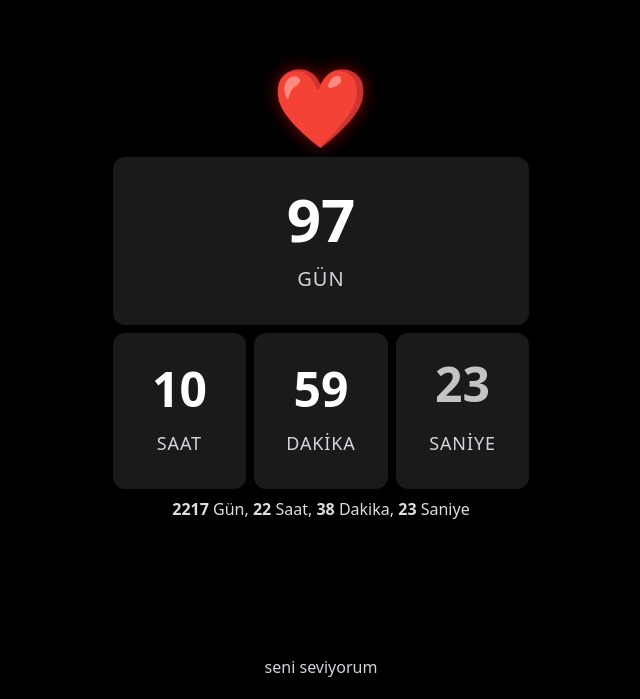
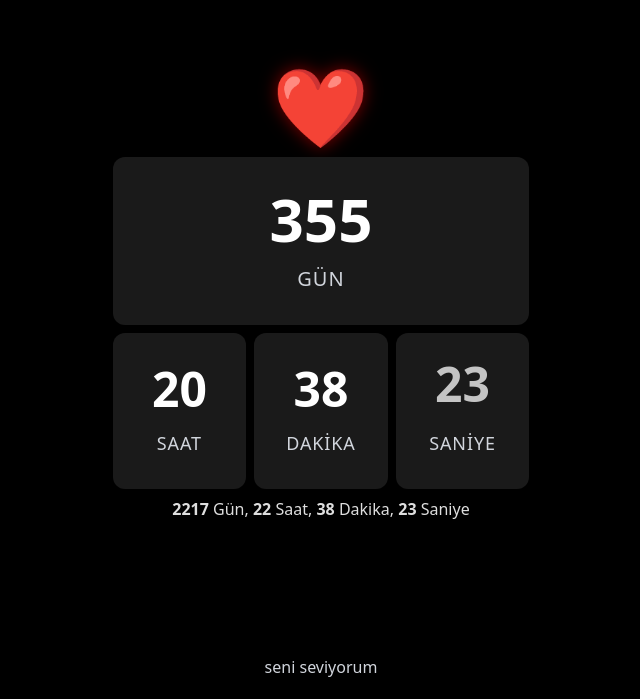
Before and after one commit to bekiryazgann/countdown-timer, a React (Vite) app: page / in a window 1280 px wide. Shown: the part 101-800 px from the top of the page, without its empty margins (319-959 px from the left). Built offline with nearby package versions, Linux system fonts and the light colour scheme.

Commit message:
Update index.tsx

```diff
--- a/src/pages/home/index.tsx
+++ b/src/pages/home/index.tsx
@@ -112,7 +112,7 @@ export default function HomePage() {
    }, [isPlaying]);
 
    useEffect(() => {
-      const targetDate = new Date("2025-06-28T12:21:00");
+      const targetDate = new Date("2026-03-13T22:00:00");
       const marryDate = new Date("2031-04-19T00:00:00");
 
       const calculateTimeLeft = () => {
```
